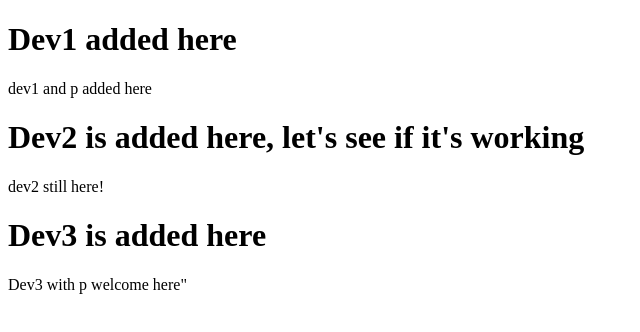
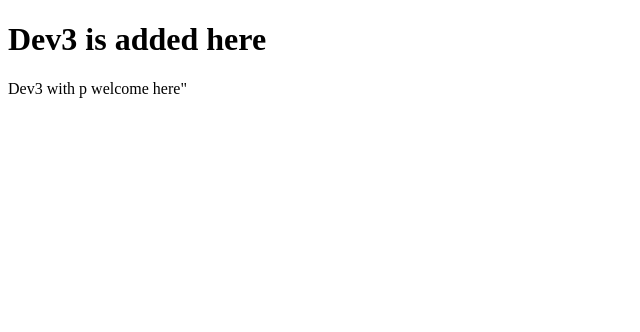
Before and after one commit to fidanmowa/Bug_check_exercises, a plain HTML site: page index.html in a window 1280 px wide. Shown: the whole page, without its empty margins (0-640 px from the left). Drawn offline with Linux system fonts and the light colour scheme.

Commit message:
dev3 changed for the good reason

```diff
--- a/index.html
+++ b/index.html
@@ -7,10 +7,6 @@
     <title>Document</title>
 </head>
 <body>
-    <h1>Dev1 added here</h1>
-    <p>dev1 and p added here</p>
-    <h1>Dev2 is added here, let's see if it's working</h1>
-    <p>dev2 still here!</p>
     <h1>Dev3 is added here</h1>
     <p>Dev3 with p welcome here"</p>
 </body>
```
